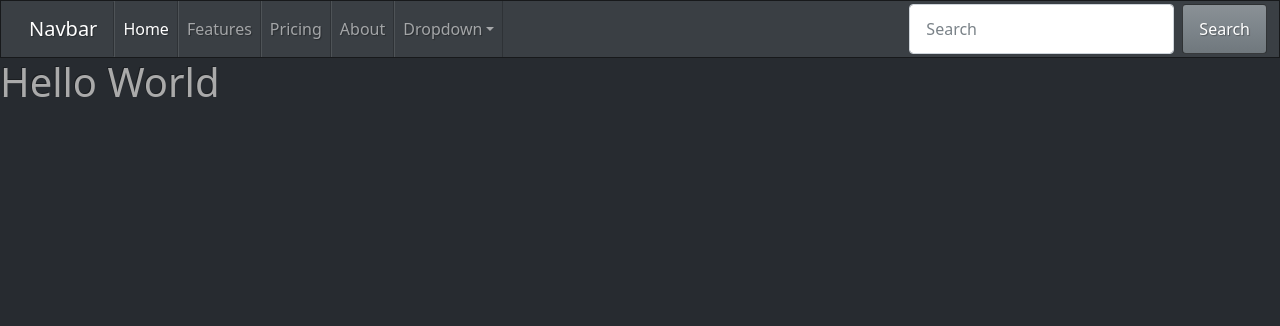
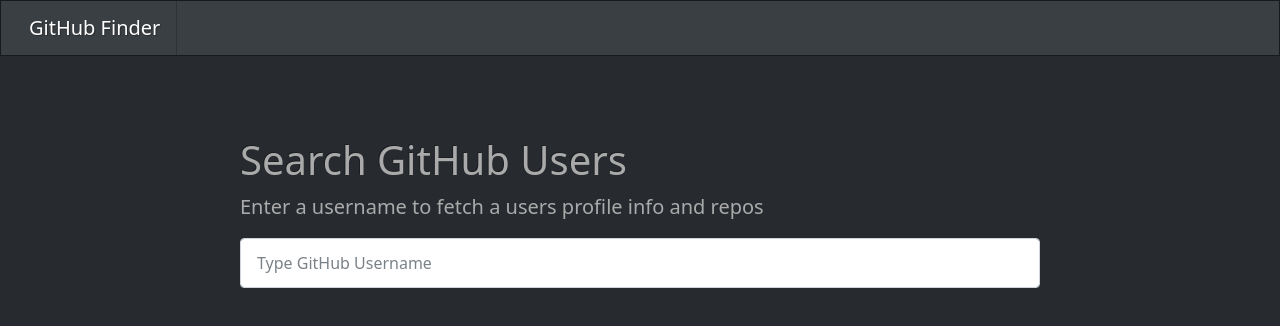
Before and after one commit to maxcore25/github-profile-finder, a plain HTML site: page index.html in a window 1280 px wide. Drawn offline with nearby package versions, Linux system fonts and the light colour scheme.

Commit message:
Searchbar created and stylized

```diff
--- a/index.html
+++ b/index.html
@@ -1,82 +1,36 @@
 <!DOCTYPE html>
 <html lang="en">
   <head>
-    <!-- Required meta tags -->
     <meta charset="utf-8" />
     <meta name="viewport" content="width=device-width, initial-scale=1" />
-
-    <!-- Bootstrap CSS -->
-    <!-- <link href="https://cdn.jsdelivr.net/npm/bootstrap@5.1.3/dist/css/bootstrap.min.css" rel="stylesheet" integrity="sha384-1BmE4kWBq78iYhFldvKuhfTAU6auU8tT94WrHftjDbrCEXSU1oBoqyl2QvZ6jIW3" crossorigin="anonymous"> -->
     <link href="bootstrap.min.css" rel="stylesheet" crossorigin="anonymous" />
-
-    <title>Hello, world!</title>
+    <link rel="stylesheet" href="style.css" />
+    <title>GitHub Finder</title>
   </head>
   <body>
     <nav class="navbar navbar-expand-lg navbar-dark bg-primary">
       <div class="container-fluid">
-        <a class="navbar-brand" href="#">Navbar</a>
-        <button
-          class="navbar-toggler"
-          type="button"
-          data-bs-toggle="collapse"
-          data-bs-target="#navbarColor01"
-          aria-controls="navbarColor01"
-          aria-expanded="false"
-          aria-label="Toggle navigation"
-        >
-          <span class="navbar-toggler-icon"></span>
-        </button>
-
+        <a class="navbar-brand" href="#">GitHub Finder</a>
         <div class="collapse navbar-collapse" id="navbarColor01">
-          <ul class="navbar-nav me-auto">
-            <li class="nav-item">
-              <a class="nav-link active" href="#"
-                >Home
-                <span class="visually-hidden">(current)</span>
-              </a>
-            </li>
-            <li class="nav-item">
-              <a class="nav-link" href="#">Features</a>
-            </li>
-            <li class="nav-item">
-              <a class="nav-link" href="#">Pricing</a>
-            </li>
-            <li class="nav-item">
-              <a class="nav-link" href="#">About</a>
-            </li>
-            <li class="nav-item dropdown">
-              <a
-                class="nav-link dropdown-toggle"
-                data-bs-toggle="dropdown"
-                href="#"
-                role="button"
-                aria-haspopup="true"
-                aria-expanded="false"
-                >Dropdown</a
-              >
-              <div class="dropdown-menu">
-                <a class="dropdown-item" href="#">Action</a>
-                <a class="dropdown-item" href="#">Another action</a>
-                <a class="dropdown-item" href="#">Something else here</a>
-                <div class="dropdown-divider"></div>
-                <a class="dropdown-item" href="#">Separated link</a>
-              </div>
-            </li>
-          </ul>
-          <form class="d-flex">
-            <input
-              class="form-control me-sm-2"
-              type="text"
-              placeholder="Search"
-            />
-            <button class="btn btn-secondary my-2 my-sm-0" type="submit">
-              Search
-            </button>
-          </form>
+          <ul class="navbar-nav me-auto"></ul>
         </div>
       </div>
     </nav>
-    <h1>Hello World</h1>
+
+    <div class="searchContainer">
+      <h1>Search GitHub Users</h1>
+      <p class="lead">
+        Enter a username to fetch a users profile info and repos
+      </p>
+      <input
+        type="text"
+        id="searchUser"
+        class="form-control"
+        placeholder="Type GitHub Username"
+      />
+      <br />
+      <div id="profile"></div>
+    </div>
 
     <script src="https://ajax.googleapis.com/ajax/libs/jquery/1.12.4/jquery.min.js"></script>
     <script src="https://maxcdn.bootstrapcdn.com/bootstrap/3.3.7/js/bootstrap.min.js"></script>
--- /dev/null
+++ b/style.css
@@ -0,0 +1,4 @@
+.searchContainer {
+  max-width: 800px;
+  margin: 5rem auto 0;
+}
```
